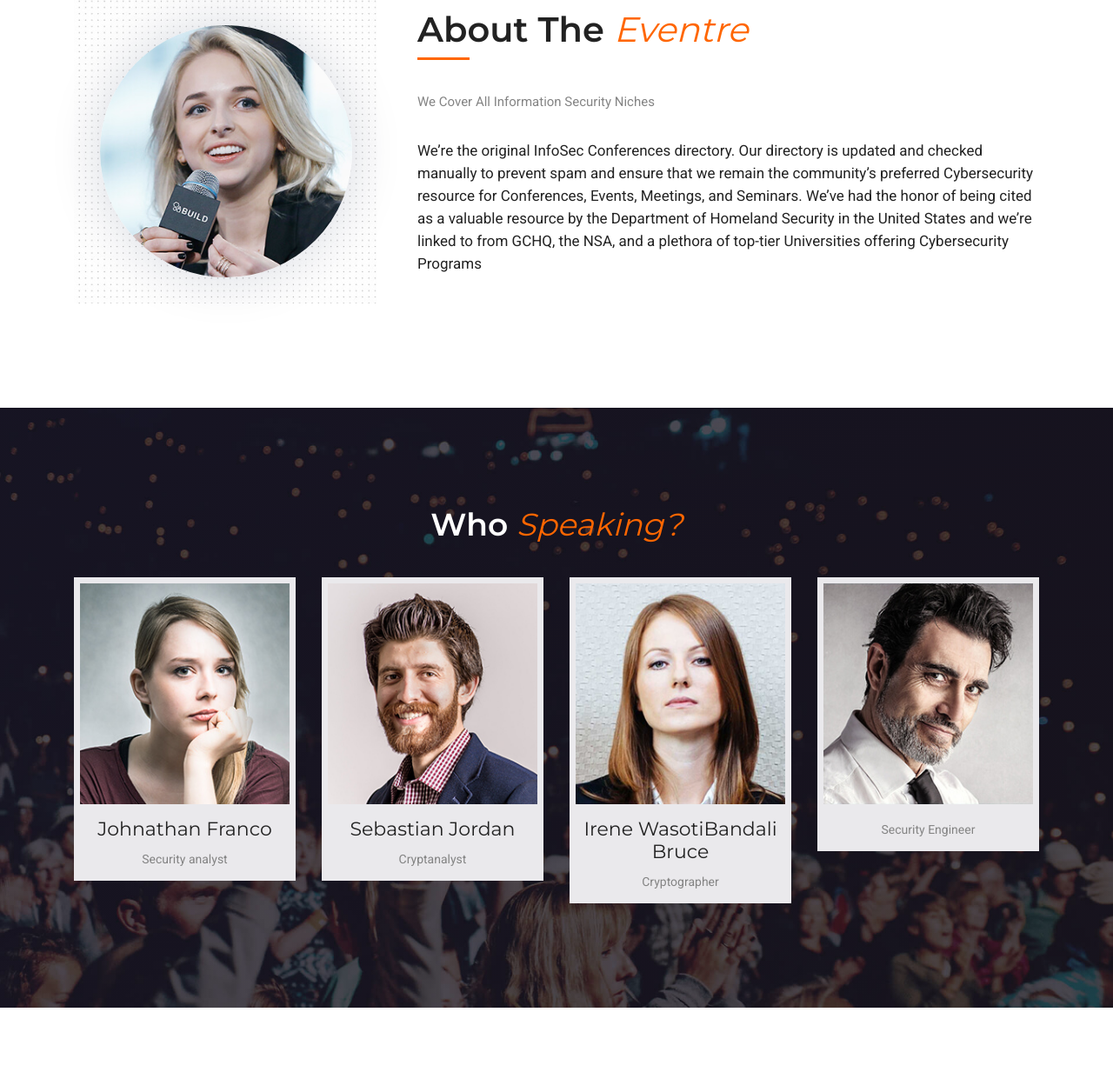
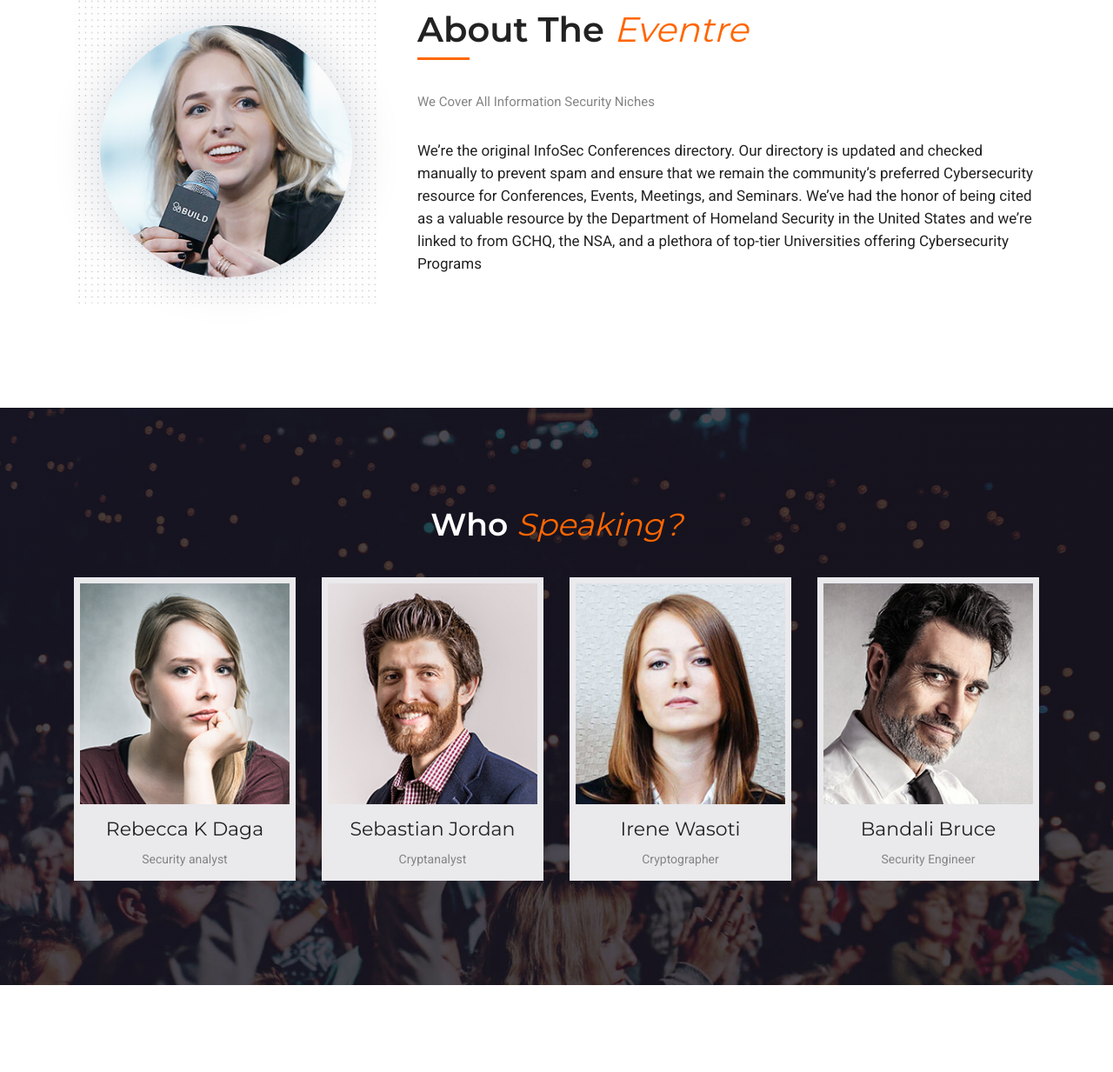
Before and after one commit to sabiti12/WEB-EXAM, a Django app: page / in a window 1280 px wide. Shown: the part 886-2119 px from the top of the page at 87% size. Run offline with Django 3.2, Linux system fonts and the light colour scheme; data comes from the database, SQL or seed files in the repository; some libraries are stand-ins or nearby versions.

Commit message:
speaker name update

```diff
--- a/templates/index.html
+++ b/templates/index.html
@@ -192,7 +192,7 @@
 						</div>
 					</div>
 					<div class="content text-center">
-						<h5><a href="single-speaker.html">Johnathan Franco</a></h5>
+						<h5><a href="single-speaker.html">Rebecca K Daga</a></h5>
 						<p>Security analyst</p>
 					</div>
 				</div>
@@ -234,7 +234,7 @@
 						</div>
 					</div>
 					<div class="content text-center">
-						<h5><a href="single-speaker.html">Irene WasotiBandali Bruce</a></h5>
+						<h5><a href="single-speaker.html">Irene Wasoti</a></h5>
 						<p>Cryptographer</p>
 					</div>
 				</div>
@@ -255,7 +255,7 @@
 						</div>
 					</div>
 					<div class="content text-center">
-						<h5><a href="single-speaker.html"></a></h5>
+						<h5><a href="single-speaker.html">Bandali Bruce</a></h5>
 						<p>Security Engineer</p>
 					</div>
 				</div>
```
